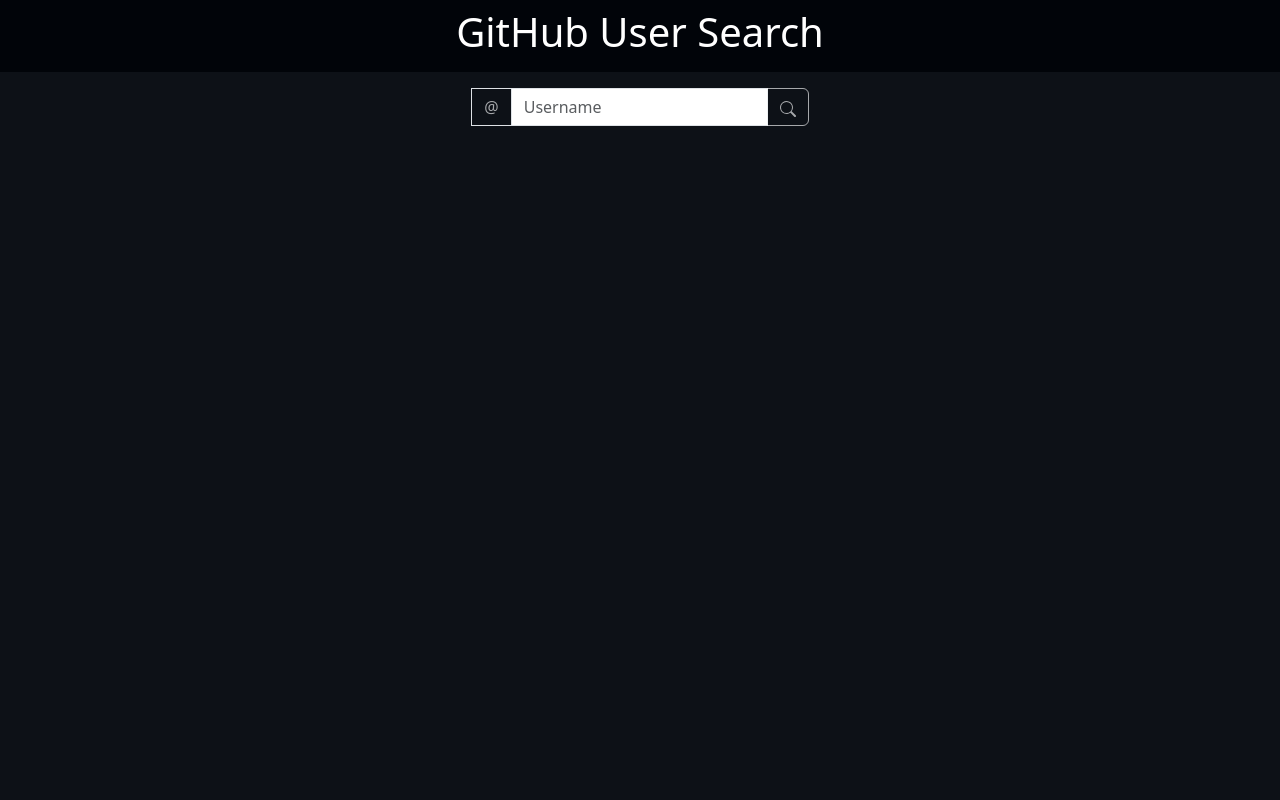
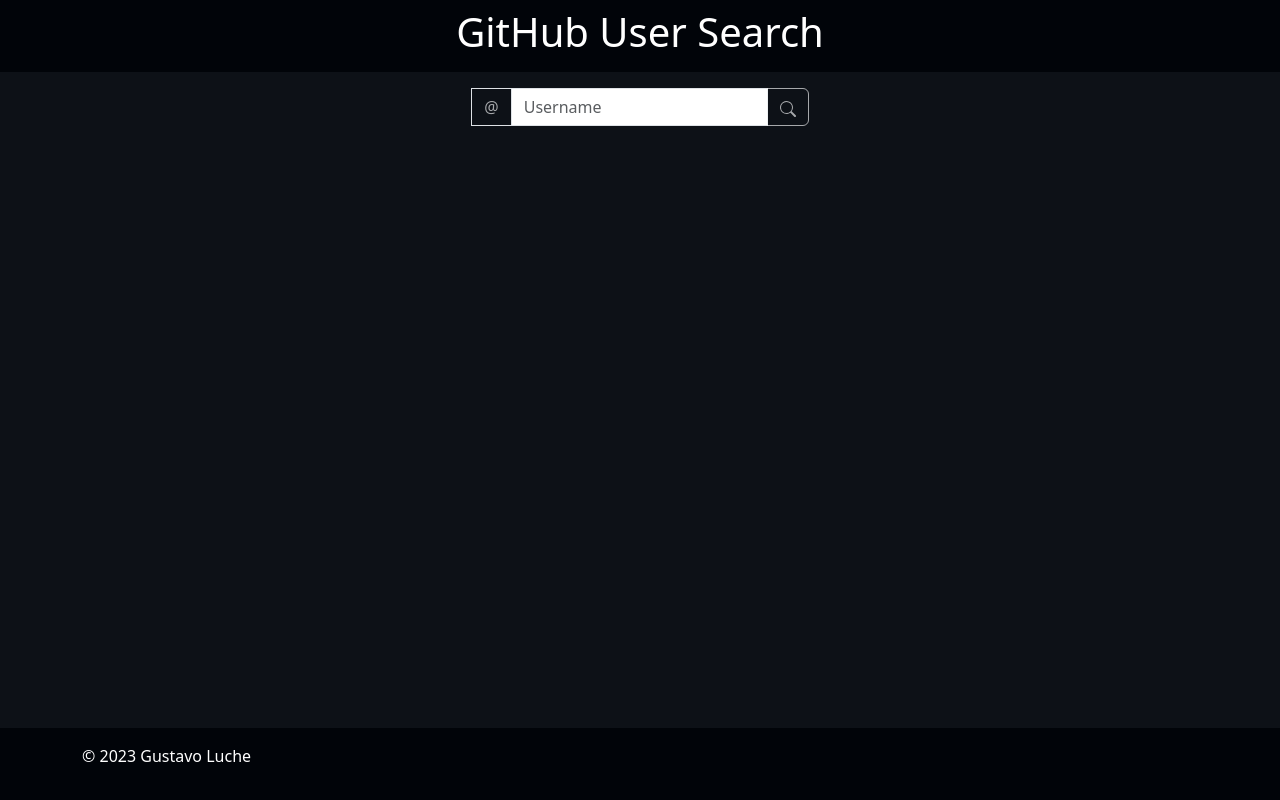
Before and after one commit to GustavoLuche/GitHubUserSearch-React, a React (Create React App) app in the folder github-user-search/: page / in a window 1280 px wide. Built offline with nearby package versions, Linux system fonts and the light colour scheme.

Commit message:
Added Footer Component

```diff
--- a/github-user-search/src/App.css
+++ b/github-user-search/src/App.css
@@ -18,3 +18,10 @@
   background-color: #0D1117;
   color: #A6A8AB;
 }
+
+/* Estilo para o rodapé */
+.App-footer {
+  margin-top: auto;
+  background-color: #010409;
+  color: #fff;
+}
--- a/github-user-search/src/App.js
+++ b/github-user-search/src/App.js
@@ -7,10 +7,13 @@
 import UserInfo from "./components/UserInfo";
 import Paginator from "./components/Paginator";
 import UserRepos from "./components/UserRepos";
+import Footer from "./components/Footer";
+
 import {
   getUserDetails,
   getAllUserRepositories,
 } from "./services/githubService";
+
 import "./App.css";
 
 function App() {
@@ -58,18 +61,12 @@
   return (
     <div className="App">
       <Header title="GitHub User Search" />
+      <Search onSearch={handleSearch} />
       <Container className="App-container">
-        <Search onSearch={handleSearch} />
         {isLoading && <SpinnerLoading />}
         {!isLoading && !error && (
           <>
             {userData && <UserInfo userData={userData} />}
-            <Paginator
-              totalResults={userRepos.length}
-              currentPage={currentPage}
-              itemsPerPage={itemsPerPage}
-              onPageChange={handlePageChange}
-            />
             {userRepos.length > 0 && (
               <UserRepos userRepos={userReposToDisplay} />
             )}
@@ -77,6 +74,13 @@
         )}
         {error && !isLoading && <ErrorMessage message={error} />}
       </Container>
+      <Paginator
+              totalResults={userRepos.length}
+              currentPage={currentPage}
+              itemsPerPage={itemsPerPage}
+              onPageChange={handlePageChange}
+            />
+      <Footer />
     </div>
   );
 }
--- /dev/null
+++ b/github-user-search/src/components/Footer.js
@@ -0,0 +1,13 @@
+import React from "react";
+
+function Footer() {
+  return (
+    <footer className="App-footer py-3">
+      <div className="container">
+        <p>&copy; {new Date().getFullYear()} Gustavo Luche</p>
+      </div>
+    </footer>
+  );
+}
+
+export default Footer;
```
